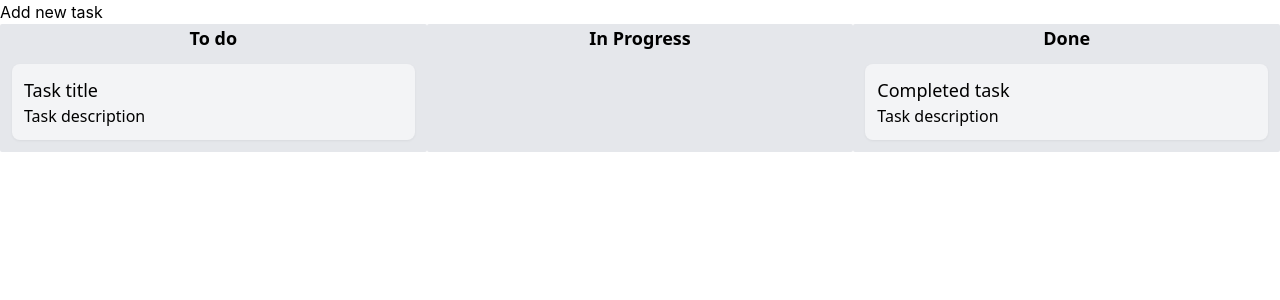
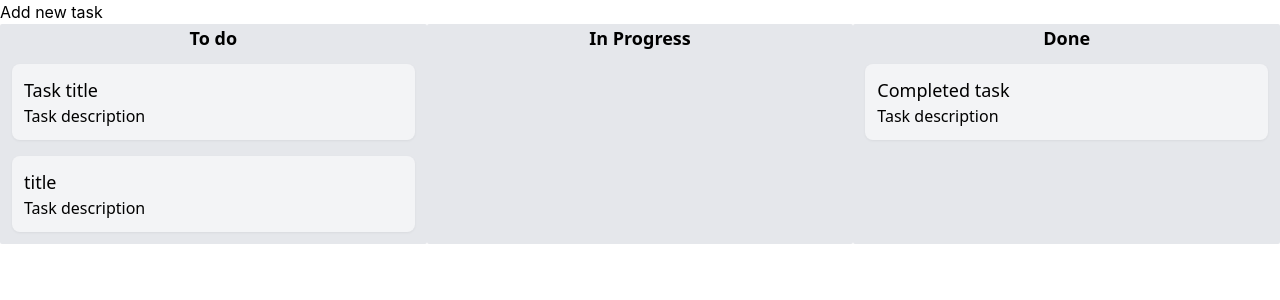
Before and after one commit to ismaelpadilla/task-board, a React (Create React App) app: page / in a window 1280 px wide. Shown: the top 300 px of the page. Built offline with nearby package versions, Linux system fonts and the light colour scheme.

Commit message:
implement basic dnd logic

```diff
--- a/package.json
+++ b/package.json
@@ -6,6 +6,7 @@
     "@craco/craco": "^6.4.0",
     "cra-template": "1.1.2",
     "react": "^17.0.2",
+    "react-beautiful-dnd": "^13.1.0",
     "react-dom": "^17.0.2",
     "react-scripts": "4.0.3"
   },
--- a/src/App.js
+++ b/src/App.js
@@ -1,18 +1,47 @@
+import { useState } from 'react';
+import BoardColumn from "./components/bord-column/BoardColumn";
+import { DragDropContext } from "react-beautiful-dnd";
+
 import "./App.css";
-import BoardColumn from "./components/bord-column/BoardColumn";
 
 function App() {
-  const board = [
-    {title: "To do", tasks: [{title: "Task title", description: "Task description"}]},
-    {title: "In Progress", tasks: []},
-    {title: "Done", tasks: [{title: "Completed task", description: "Task description"}]},
+  const initialBoard = [
+    {id: 1, title: "To do", tasks: [{id: 1, title: "Task title", description: "Task description"},{id: 5, title: " title", description: "Task description"}]},
+    {id: 2, title: "In Progress", tasks: []},
+    {id: 3, title: "Done", tasks: [{id: 2, title: "Completed task", description: "Task description"}]},
   ];
+
+  const [board, updateBoard] = useState(initialBoard);
+
+  const handleOnDragEnd = (result) => {
+    const taskId = result.draggableId;
+    const sourceBoardId = result.source.droppableId;
+    const sourceBoardIndex = result.source.index;
+    const destinationBoardId = result.destination?.droppableId;
+    const destinationIndex = result.destination?.index;
+    console.log("item", taskId, "dragged from", sourceBoardId, "to", destinationBoardId, "at index", destinationIndex);
+
+    // destinationBoardId can be undefined if item was dragged into a non droppable zone
+    if (destinationBoardId) {
+      const newBoard = JSON.parse(JSON.stringify(board)); //Object.assign([], board);//
+      const sourceCol = newBoard.find(col => col.id == sourceBoardId);
+      const [movedTask] = sourceCol.tasks.splice(sourceBoardIndex, 1);
+
+      const destCol = newBoard.find(col => col.id == destinationBoardId);
+      destCol.tasks.splice(destinationIndex, 0, movedTask);
+
+      updateBoard(newBoard);
+    }
+  }
+
   return (
     <div>
       <div>Add new task</div>
-      <div className="grid grid-cols-3">
-        {board.map((col, i) => <BoardColumn key={i} title={col.title} tasks={col.tasks}/>)}
-      </div>
+      <DragDropContext onDragEnd={handleOnDragEnd}>
+        <div className="grid grid-cols-3">
+          {board.map((col) => <BoardColumn id={col.id} key={col.id} title={col.title} tasks={col.tasks} />)}
+        </div>
+      </DragDropContext>
     </div>
   );
 }
--- a/src/components/bord-column/BoardColumn.js
+++ b/src/components/bord-column/BoardColumn.js
@@ -1,12 +1,25 @@
 import Task from "../task/Task";
+import { Draggable, Droppable } from "react-beautiful-dnd";
+
 
 const BoardColumn = (props) => {
   return (
     <div className="bg-gray-200 rounded-sm">
       <h3 className="text-lg font-sans font-bold text-center">{props.title}</h3>
-      <div className="flex flex-col gap-4 py-3">
-        {props.tasks.map((task, i) => <Task title={task.title} description={task.description} key={i} />)}
-      </div>
+      <Droppable droppableId={String(props.id)}>
+        {(droppableProvided) => (
+          <div className="flex flex-col gap-4 py-3" {...droppableProvided.droppableProps} ref={droppableProvided.innerRef}>
+            {props.tasks.map((task, i) =>
+              <Draggable key={task.id} index={i} draggableId={String(task.id)}>
+                {(draggableProvided) => (
+                  <Task id={task.id} title={task.title} description={task.description} ref={draggableProvided.innerRef} {...draggableProvided.draggableProps} {...draggableProvided.dragHandleProps}/>
+                )}
+              </Draggable>
+            )}
+          {droppableProvided.placeholder}
+          </div>
+        )}
+      </Droppable>
     </div>
   );
 };
--- a/src/components/task/Task.js
+++ b/src/components/task/Task.js
@@ -1,10 +1,12 @@
-const Task = (props) => {
+import React from 'react';
+
+const Task = React.forwardRef((props, ref) => {
   return (
-    <div className="bg-gray-100 hover:bg-gray-300 rounded-lg p-3 mx-3 filter drop-shadow-sm">
+    <div ref={ref} {...props} className="bg-gray-100 hover:bg-gray-300 rounded-lg p-3 mx-3 filter drop-shadow-sm">
       <h4 className="text-lg font-sans">{props.title}</h4>
       <p className="text-base font-sans">{props.description}</p>
     </div>
   );
-};
+});
 
 export default Task;
```
Also changed, not shown: 1 other file (tests, documents, lock files or other folders).
